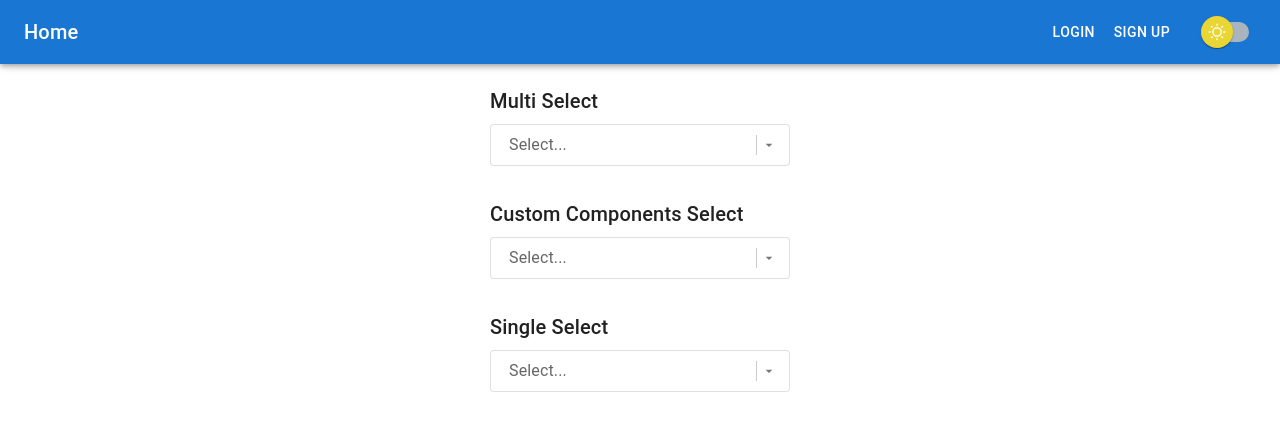
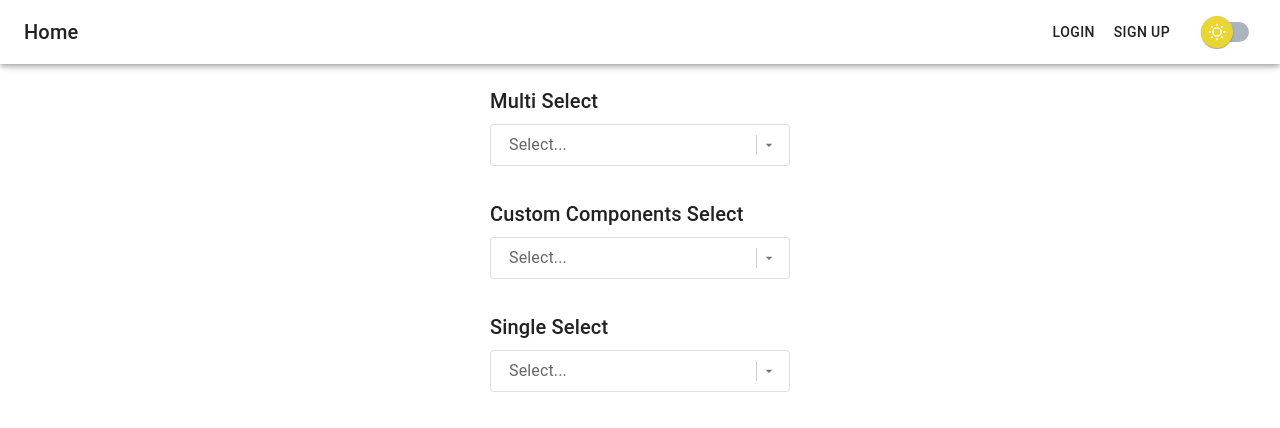
Before and after one commit to 1ucaf/multiaccount-front, a React (Vite) app: page / in a window 1280 px wide. Shown: the top 428 px of the page. Built offline with nearby package versions, Linux system fonts and the light colour scheme; no server answers.

Commit message:
fix: appbar color light mode

```diff
--- a/src/layouts/components/AppBar.tsx
+++ b/src/layouts/components/AppBar.tsx
@@ -23,7 +23,7 @@ const NavBar: React.FC<NavBarProps> = ({
   }
   return (
     <Box sx={{ flexGrow: 1 }}>
-      <AppBar style={{ zIndex: theme.zIndex.drawer + 1 }} position="fixed">
+      <AppBar color="inherit" style={{ zIndex: theme.zIndex.drawer + 1 }} position="fixed">
         <Toolbar>
           <Typography variant="h6" component="div" sx={{ flexGrow: 1 }}>
             {currentPage}
```
